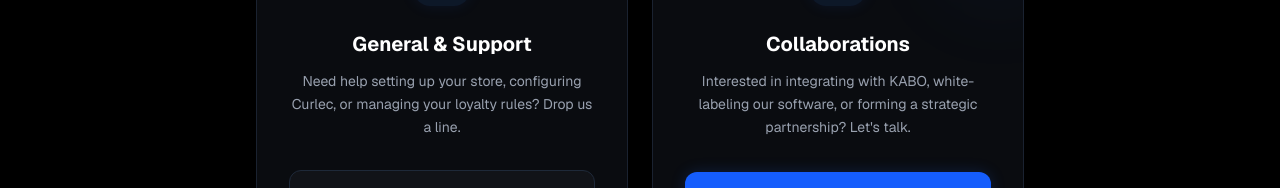
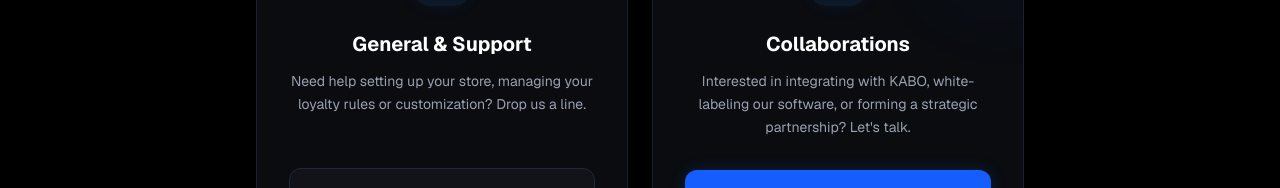
Before and after one commit to KidCuded/kabo-web, a Next.js app: page /contact in a window 1280 px wide. Shown: the part 518-706 px from the top of the page. Built offline with nearby package versions, Linux system fonts and the light colour scheme.

Commit message:
Fixed apple wallet updates on stamp log/redeem

```diff
--- a/app/api/wallet/apple/webhook/v1/[...apple]/route.ts
+++ b/app/api/wallet/apple/webhook/v1/[...apple]/route.ts
@@ -155,7 +155,7 @@
     const currentStamps = customer.loyalty_balances?.[0]?.current_stamps || 0
 
     const passResponse = await fetch(
-      `${process.env.NEXT_PUBLIC_BASE_URL}/api/wallet/apple?businessId=${customer.business_id}&customerId=${customer.id}&customerName=${encodeURIComponent(customer.name)}&phoneNumber=${customer.phone_number}&currentStamps=${currentStamps}`
+      `${process.env.NEXT_PUBLIC_SITE_URL}/api/wallet/apple?businessId=${customer.business_id}&customerId=${customer.id}&customerName=${encodeURIComponent(customer.name)}&phoneNumber=${customer.phone_number}&currentStamps=${currentStamps}`
     )
 
     if (!passResponse.ok) {
--- a/app/contact/page.tsx
+++ b/app/contact/page.tsx
@@ -36,7 +36,7 @@
               </div>
               <h2 className="text-xl font-bold text-white mb-3">General & Support</h2>
               <p className="text-sm text-gray-400 mb-8 flex-1 leading-relaxed">
-                Need help setting up your store, configuring Curlec, or managing your loyalty rules? Drop us a line.
+                Need help setting up your store, managing your loyalty rules or customization? Drop us a line.
               </p>
               <a
                 href="mailto:akid@kabo.my"
```
